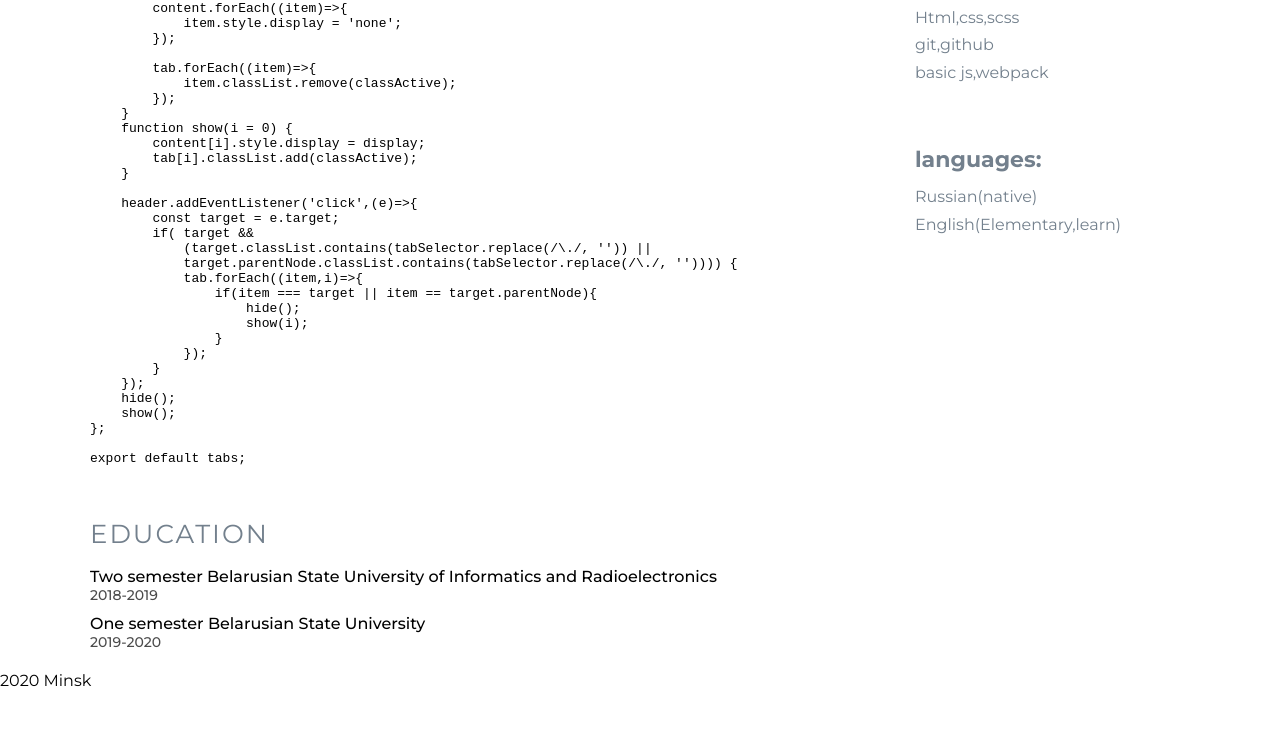
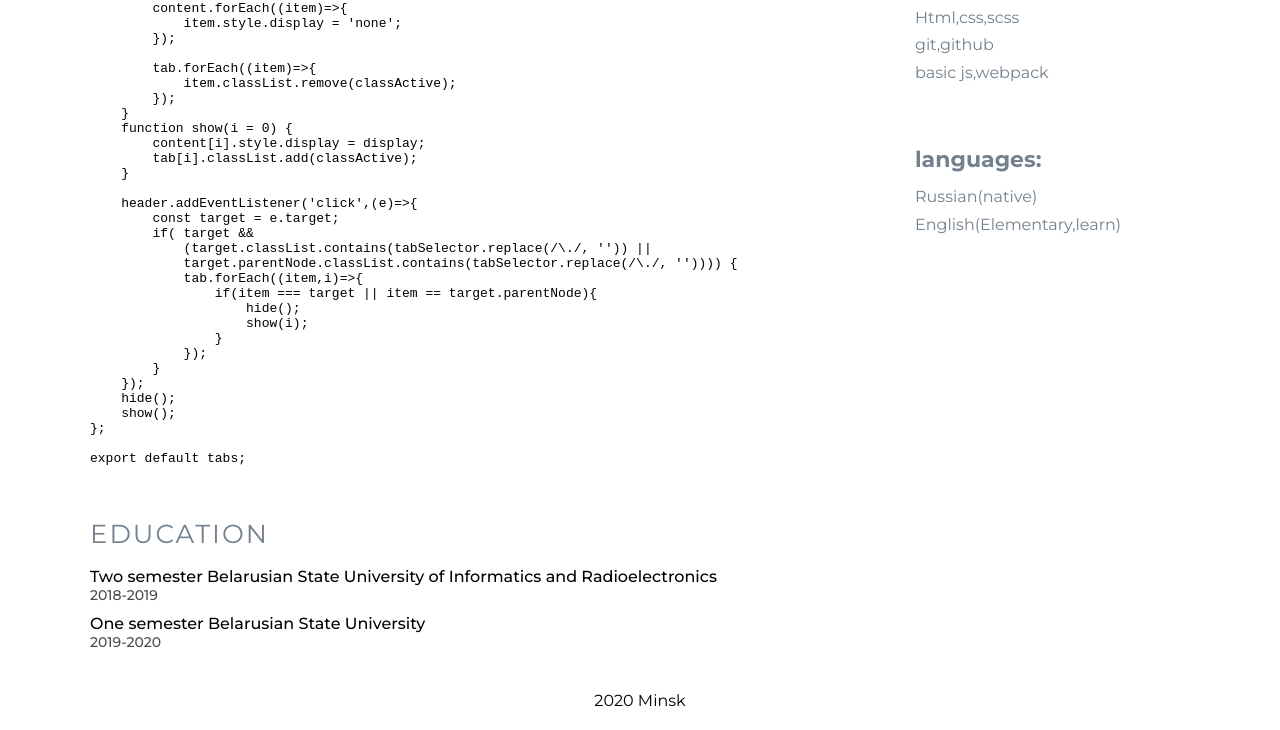
Before and after one commit to KrasovskyAlexander/rsschool-cv, a plain HTML site: page index.html in a window 1280 px wide. Shown: the part 641-1371 px from the top of the page. Before the commit the page ends 1331 px from the top, so only its background shows below. Drawn offline with Linux system fonts and the light colour scheme.

Commit message:
fix: fix footer

```diff
--- a/style.css
+++ b/style.css
@@ -100,3 +100,9 @@ h1{
     justify-content: space-around;
     align-items:flex-start;
 }
+footer{
+    display: flex;
+    justify-content: center;
+    align-items: center;
+    padding: 20px 0 20px 0;
+}
```
